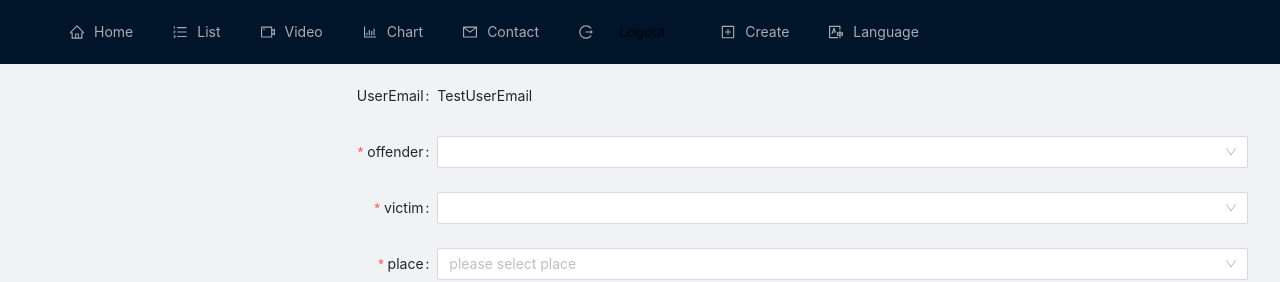
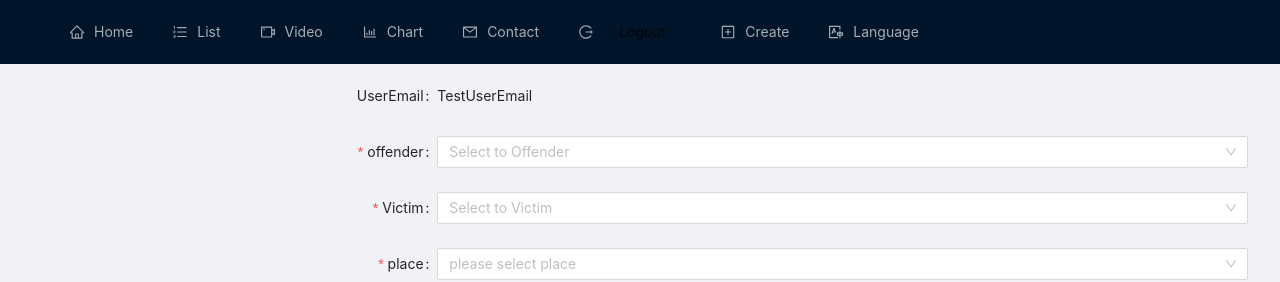
Before and after one commit to de24world/racism-report, a Next.js app: page /create in a window 1280 px wide. Shown: the top 282 px of the page. Built offline with nearby package versions, Linux system fonts and the light colour scheme; no server answers; the database is empty; sample sign-in values are in the browser's storage.

Commit message:
createform select object update

```diff
--- a/src/components/CreateForm.tsx
+++ b/src/components/CreateForm.tsx
@@ -46,124 +46,24 @@ const CreateForm = (props: Props) => {
           TestUserEmail
         </Form.Item>
         <Form.Item name="offender" label="offender" rules={[{ required: true, message: 'Please select offender!' }]}>
-          <Cascader
-            options={[
-              {
-                value: 'Black',
-                label: 'Black',
-                children: [
-                  {
-                    value: 'Mann',
-                    label: 'Mann',
-                  },
-                  {
-                    value: 'Women',
-                    label: 'Women',
-                  },
-                  {
-                    value: 'LGBT',
-                    label: 'LGBT',
-                  },
-                ],
-              },
-              {
-                value: 'White',
-                label: 'White',
-                children: [
-                  {
-                    value: 'Mann',
-                    label: 'Mann',
-                  },
-                  {
-                    value: 'Women',
-                    label: 'Women',
-                  },
-                  {
-                    value: 'LGBT',
-                    label: 'LGBT',
-                  },
-                ],
-              },
-              {
-                value: 'Yellow',
-                label: 'Yellow',
-                children: [
-                  {
-                    value: 'Mann',
-                    label: 'Mann',
-                  },
-                  {
-                    value: 'Women',
-                    label: 'Women',
-                  },
-                  {
-                    value: 'LGBT',
-                    label: 'LGBT',
-                  },
-                ],
-              },
-            ]}
-          />
+          <Select showSearch placeholder="Select to Offender">
+            <Select.Option value="Black Mann">Black Mann</Select.Option>
+            <Select.Option value="Black Women">Black Women</Select.Option>
+            <Select.Option value="White Mann">White Mann</Select.Option>
+            <Select.Option value="White Women">White Women</Select.Option>
+            <Select.Option value="Yellow Mann">Yellow Mann</Select.Option>
+            <Select.Option value="Yellow Women">Yellow Women</Select.Option>
+          </Select>
         </Form.Item>
-        <Form.Item name="victim" label="victim" rules={[{ required: true, message: 'Please select offender!' }]}>
-          <Cascader
-            options={[
-              {
-                value: 'Black',
-                label: 'Black',
-                children: [
-                  {
-                    value: 'Mann',
-                    label: 'Mann',
-                  },
-                  {
-                    value: 'Women',
-                    label: 'Women',
-                  },
-                  {
-                    value: 'LGBT',
-                    label: 'LGBT',
-                  },
-                ],
-              },
-              {
-                value: 'White',
-                label: 'White',
-                children: [
-                  {
-                    value: 'Mann',
-                    label: 'Mann',
-                  },
-                  {
-                    value: 'Women',
-                    label: 'Women',
-                  },
-                  {
-                    value: 'LGBT',
-                    label: 'LGBT',
-                  },
-                ],
-              },
-              {
-                value: 'Yellow',
-                label: 'Yellow',
-                children: [
-                  {
-                    value: 'Mann',
-                    label: 'Mann',
-                  },
-                  {
-                    value: 'Women',
-                    label: 'Women',
-                  },
-                  {
-                    value: 'LGBT',
-                    label: 'LGBT',
-                  },
-                ],
-              },
-            ]}
-          />
+        <Form.Item name="victim" label="Victim" rules={[{ required: true, message: 'Please select Victim!' }]}>
+          <Select showSearch placeholder="Select to Victim">
+            <Select.Option value="Black Mann">Black Mann</Select.Option>
+            <Select.Option value="Black Women">Black Women</Select.Option>
+            <Select.Option value="White Mann">White Mann</Select.Option>
+            <Select.Option value="White Women">White Women</Select.Option>
+            <Select.Option value="Yellow Mann">Yellow Mann</Select.Option>
+            <Select.Option value="Yellow Women">Yellow Women</Select.Option>
+          </Select>
         </Form.Item>
         <Form.Item name="place" label="place" hasFeedback rules={[{ required: true, message: 'Please select your country!' }]}>
           <Select placeholder="please select place">
```
